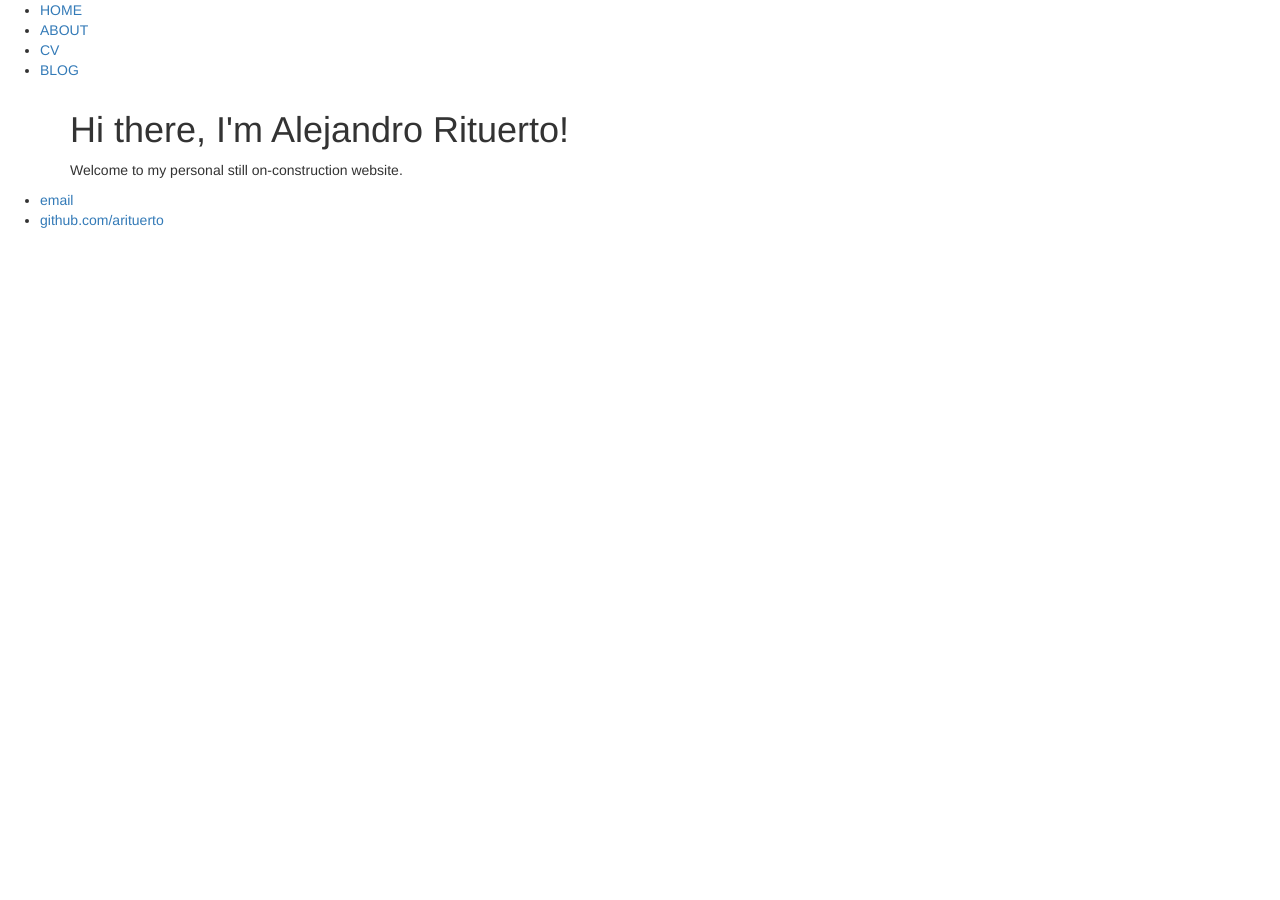
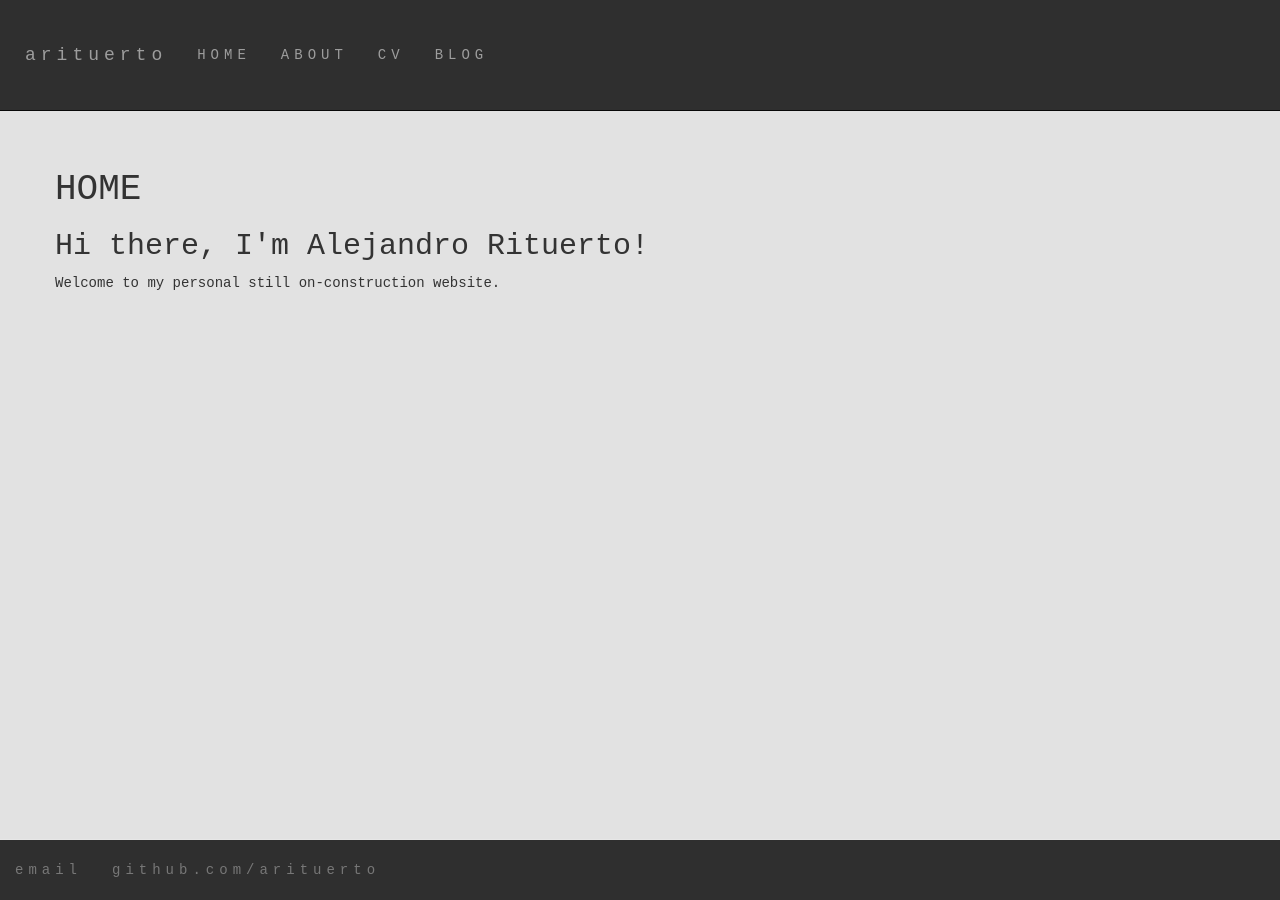
Before and after one commit to arituerto/arituerto.github.io, a Jekyll site: the page built from index.html, in a window 1280 px wide. Built offline with Jekyll 4.4.1, drawn with Linux system fonts in a browser that asks for light colours; nearby versions of some CDN libraries.

Commit message:
bootstrap added on cdn. gdocs embebed and linked

```diff
--- a/_layouts/default.html
+++ b/_layouts/default.html
@@ -1,30 +1,76 @@
 <!DOCTYPE html>
-	<html>
+	<html lang="en">
 		<head>
 			<title>{{ page.title }}</title>
-			<!-- link to main stylesheet -->
-			<link rel="stylesheet" href="/assets/styles/site.css">
+
+			<meta charset="utf-8">
+			<meta name="viewport" content="width=device-width, initial-scale=1">
+
+			<!-- Latest compiled and minified CSS -->
+			<link rel="stylesheet" href="https://maxcdn.bootstrapcdn.com/bootstrap/3.3.7/css/bootstrap.min.css">
+			<!-- jQuery library -->
+			<script src="https://ajax.googleapis.com/ajax/libs/jquery/3.2.1/jquery.min.js"></script>
+			<!-- Latest compiled JavaScript -->
+			<script src="https://maxcdn.bootstrapcdn.com/bootstrap/3.3.7/js/bootstrap.min.js"></script>
+			<!-- MathJax -->
 			<script type="text/javascript" src="http://cdn.mathjax.org/mathjax/latest/MathJax.js?config=TeX-AMS-MML_HTMLorMML"></script>
+
+			<style>
+			.bg-heaer-footer {
+				background-color: #2f2f2f;
+			}
+		  .container-fluid {
+		    padding: 25px;
+		  }
+		  .navbar {
+		    padding-top: 5px;
+		    padding-bottom: 5px;
+		    letter-spacing: 5px;
+		  }
+		  .navbar-nav  li a:hover {
+		    color: #1abc9c !important;
+		  }
+			</style>
 		</head>
-		<body>
-			<nav>
-	    		<ul>
-	        		<li><a href="/">HOME</a></li>
-		        	<li><a href="/about">ABOUT</a></li>
-	        		<li><a href="/assets/arituerto_resume.pdf">CV</a></li>
-	        		<li><a href="/blog">BLOG</a></li>
-	    		</ul>
+		<body style="font-family:monospace; background-color:#e2e2e2">
+
+			<nav class="navbar navbar-inverse bg-heaer-footer navbar-fixed-top">
+			  <div class="container-fluid">
+			    <div class="navbar-header">
+			      <button type="button" class="navbar-toggle" data-toggle="collapse" data-target="#myNavbar">
+			        <span class="icon-bar"></span>
+			        <span class="icon-bar"></span>
+			        <span class="icon-bar"></span>
+			      </button>
+			      <a class="navbar-brand" href="/">arituerto</a>
+			    </div>
+			    <div class="collapse navbar-collapse" id="myNavbar">
+			      <ul class="nav navbar-nav">
+		        	<li><a href="/">HOME</a></li>
+			        <li><a href="/about">ABOUT</a></li>
+		        	<li><a href="/cv">CV</a></li>
+		        	<li><a href="/blog">BLOG</a></li>
+						</ul>
+			    </div>
+			  </div>
 			</nav>
+
 			<div class="container">
+				<div class="row">
+					<div class=".col-xs-3"></div>
+					<div class=".col-xs-6" style="padding-top: 150px; padding-bottom: 150px">
+					{{ content }}
+					</div>
+					<div class=".col-xs-3"></div>
+				</div>
+			</div>
 
-			{{ content }}
-
-			</div><!-- /.container -->
-			<footer>
-	    		<ul>
+			<footer class="navbar navbar-default bg-heaer-footer  navbar-fixed-bottom">
+	    		<ul class="nav navbar-nav">
 	        		<li><a href="mailto:alritu@gmail.com">email</a></li>
 	        		<li><a href="https://github.com/arituerto">github.com/arituerto</a></li>
 				</ul>
 			</footer>
+
 		</body>
 	</html>
--- a/about.html
+++ b/about.html
@@ -3,3 +3,4 @@ layout: default
 title: ABOUT
 ---
 	<h1>{{ page.title }}</h1>
+	<p>Lorem ipsum dolor sit amet, consectetur adipisicing elit, sed do eiusmod tempor incididunt ut labore et dolore magna aliqua. Ut enim ad minim veniam, quis nostrud exercitation ullamco laboris nisi ut aliquip ex ea commodo consequat. Duis aute irure dolor in reprehenderit in voluptate velit esse cillum dolore eu fugiat nulla pariatur. Excepteur sint occaecat cupidatat non proident, sunt in culpa qui officia deserunt mollit anim id est laborum.</p>
--- a/assets/styles/site.scss
+++ /dev/null
@@ -1,4 +0,0 @@
----
----
-
-@import "bootstrap";
--- a/index.html
+++ b/index.html
@@ -2,9 +2,8 @@
 layout: default
 title: HOME
 ---
-<div class="blurb">
-	<h1>Hi there, I'm Alejandro Rituerto!</h1>
+	<h1>{{ page.title }}</h1>
+	<h2>Hi there, I'm Alejandro Rituerto!</h2>
 	<p>
 		Welcome to my personal still on-construction website.
 	</p>
-</div><!-- /.blurb -->
```
Also changed, not shown: cv.html (added, +10 -0 lines), 1 other file.
